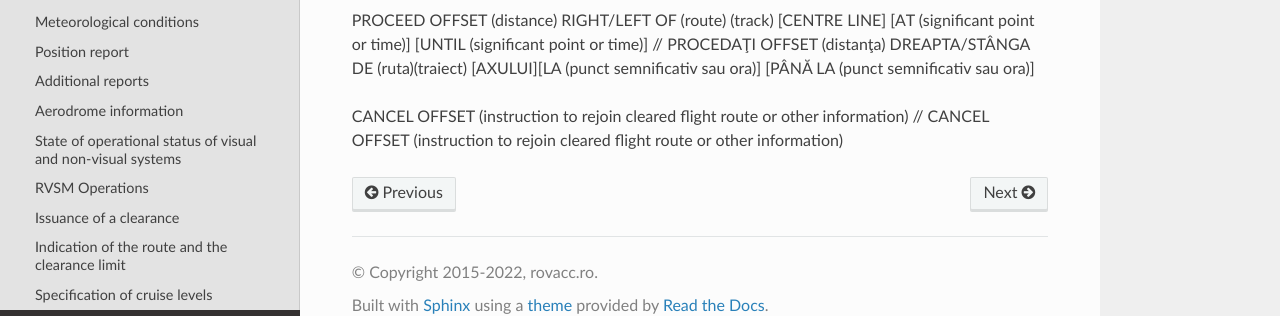
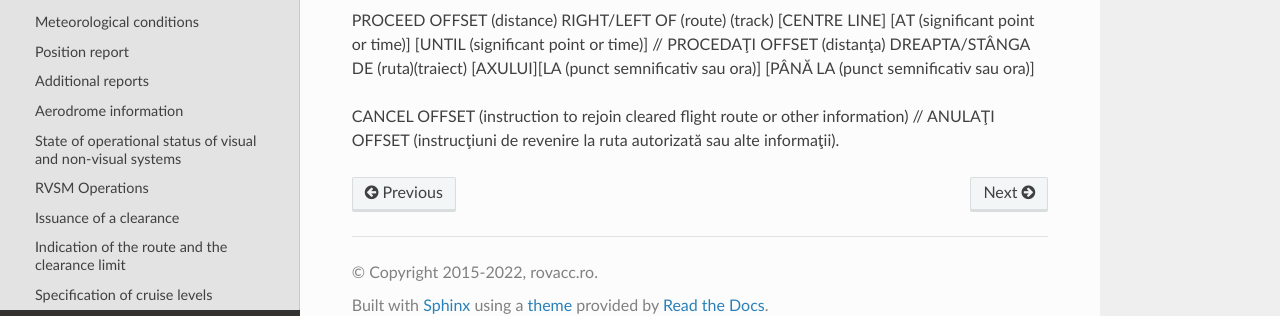
Before and after one commit to ROvACC/training-docs, a Sphinx documentation site: the page built from docs/source/phraseology/miscellaneous.rst, in a window 1280 px wide and 900 px high, scrolled down 9885 px. Shown: the part 558-874 px from the top of the window. Built offline with Sphinx 7.4.7 and the Read the Docs theme 2.0.0, drawn with Linux system fonts in a browser that asks for light colours; some of the changed text lies outside the part shown.

Commit message:
updated according to PIAC ATS Cap 12.3.2

```diff
--- a/docs/source/phraseology/miscellaneous.rst
+++ b/docs/source/phraseology/miscellaneous.rst
@@ -255,7 +255,7 @@
 
 GROSIME (grosimea depunerii) MILIMETRI / NU ESTE RAPORTAT;
 
-ACOPERIRE ( număr) PROCENT / NU ESTE RAPORTAT;
+ACOPERIRE (număr) PROCENT / NU ESTE RAPORTAT;
 
 LĂȚIME DISPONIBILĂ (număr) METRI;
 
@@ -385,4 +385,4 @@
 
 PROCEED OFFSET (distance) RIGHT/LEFT OF (route) (track) [CENTRE LINE] [AT (significant point or time)] [UNTIL (significant point or time)] // PROCEDAŢI OFFSET (distanţa) DREAPTA/STÂNGA DE (ruta)(traiect) [AXULUI][LA (punct semnificativ sau ora)] [PÂNĂ LA (punct semnificativ sau ora)]
 
-CANCEL OFFSET (instruction to rejoin cleared flight route or other information) // CANCEL OFFSET (instruction to rejoin cleared flight route or other information)
+CANCEL OFFSET (instruction to rejoin cleared flight route or other information) // ANULAŢI OFFSET (instrucţiuni de revenire la ruta autorizată sau alte informaţii).
```
